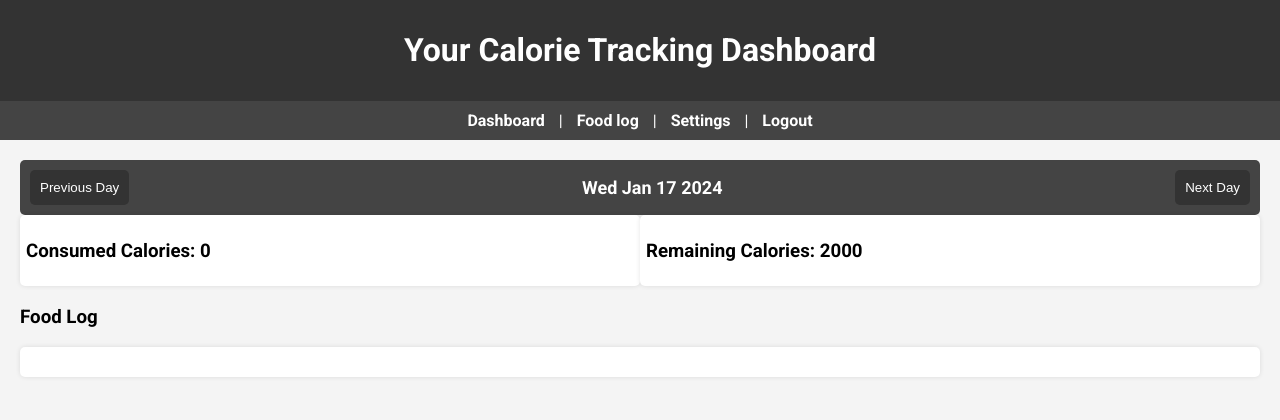
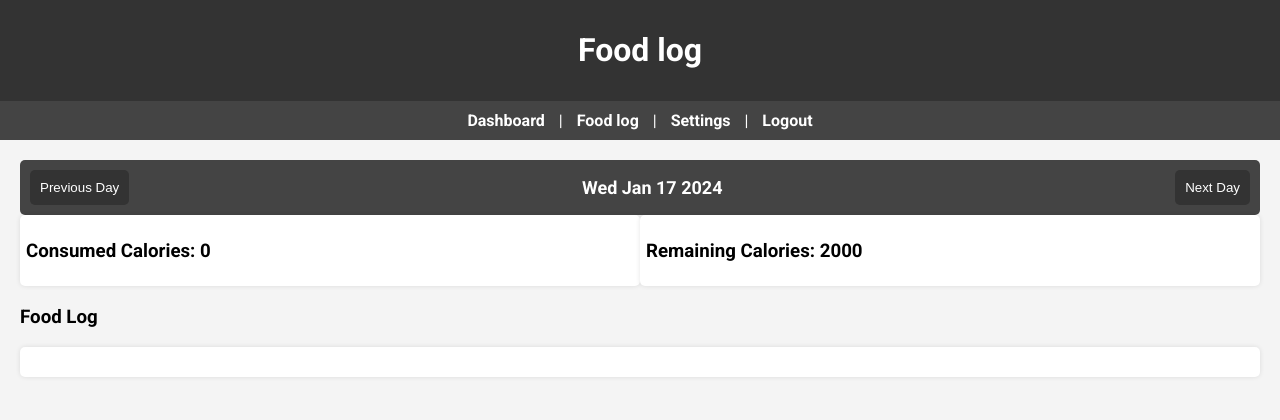
Before and after one commit to a-gohar/caloricology, a Django app: template base/templates/base/foodlog.html in a window 1280 px wide. Shown: the top 420 px of the page. Run offline with Django 3.2, Linux system fonts and the light colour scheme; the template is opened without the code that fills it, so the values that code supplies are empty.

Commit message:
Title changes

```diff
--- a/base/templates/base/foodlog.html
+++ b/base/templates/base/foodlog.html
@@ -11,7 +11,7 @@
 </head>
 <body>
     <header>
-        <h1>Your Calorie Tracking Dashboard</h1>
+        <h1>Food log</h1>
     </header>
     <nav>
         <!-- Add navigation links or menu items relevant to your dashboard -->
--- a/base/templates/base/settings.html
+++ b/base/templates/base/settings.html
@@ -3,7 +3,7 @@
 <head>
     <link href="https://fonts.googleapis.com/css?family=Roboto:400,700&display=swap" rel="stylesheet">
     <meta charset="UTF-8">
-    <meta name="viewport" content="width=device-width, initial-scale=1.0">
+    <meta name="viewport" content="width=device-width, initial-scale=1.0, maximum-scale=1.0, user-scalable=no">
     <title>Settings</title>
     {% load static %}
     <link rel="stylesheet" type="text/css" href="{% static 'foodstyles.css' %}">
```
